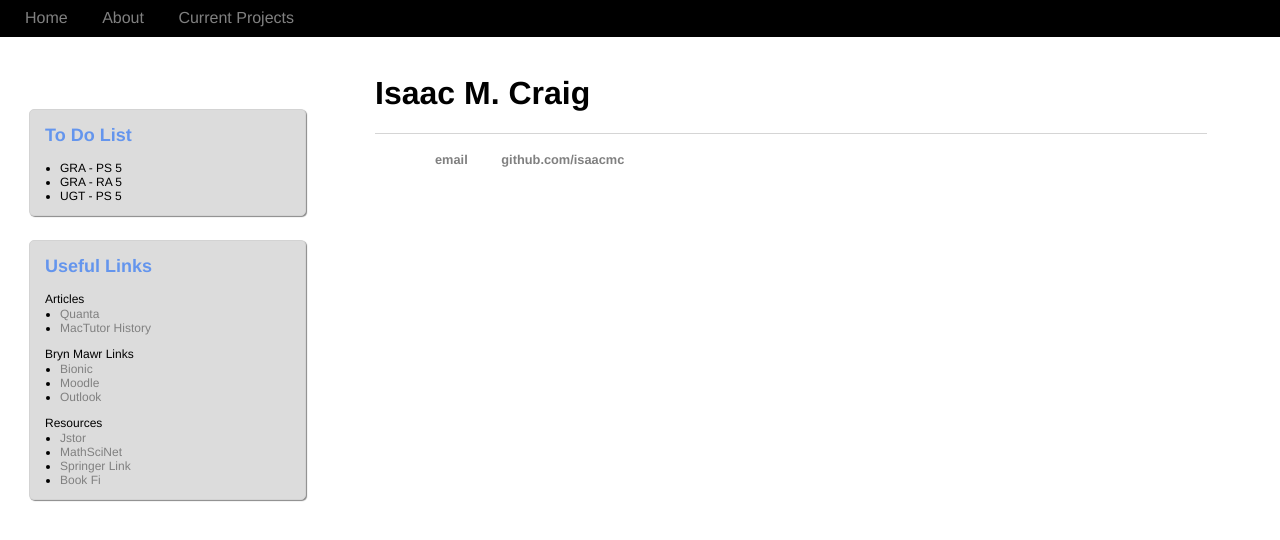
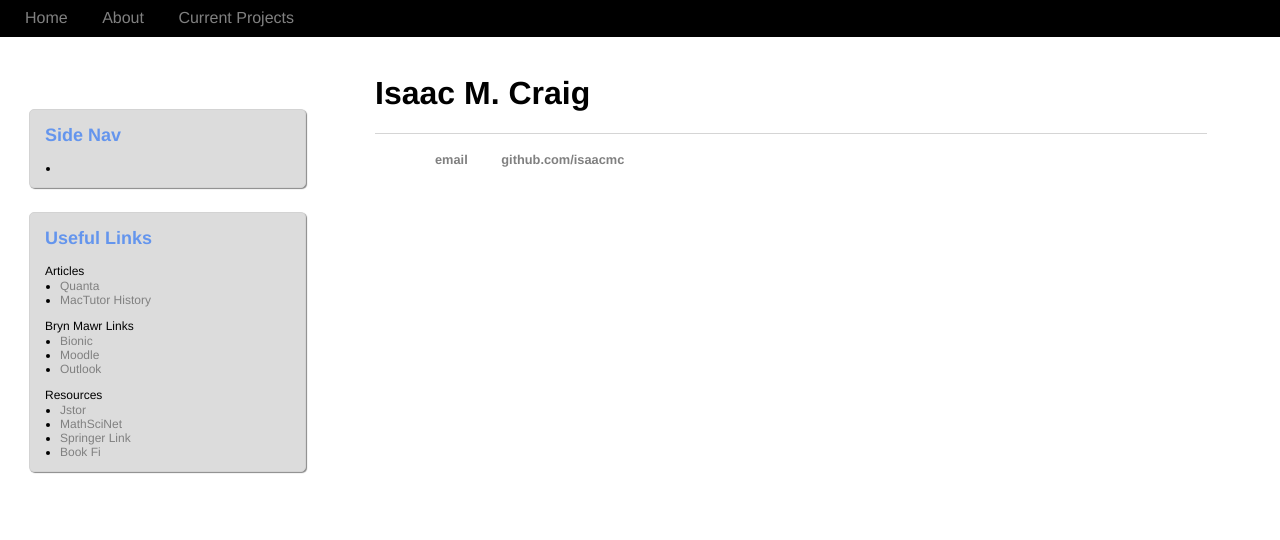
Before and after one commit to isundberg/isaacmc.github.io, a Jekyll site: the page built from index.html, in a window 1280 px wide. Shown: the top 540 px of the page. Built offline with Jekyll 4.4.1, drawn with Linux system fonts in a browser that asks for light colours.

Commit message:
Update default.html

```diff
--- a/_layouts/default.html
+++ b/_layouts/default.html
@@ -19,11 +19,9 @@
 
 				<div>
 					<div id="sidenavContent">
-						<h2 id="title">To Do List</h2>
+						<h2 id="title">Side Nav</h2>
 						<ul id="sideul">
-							<li>GRA - PS 5</li>
-							<li>GRA - RA 5</li>
-							<li>UGT - PS 5</li>
+							<li></li>
 						</ul>
 					</div>
 					<div id="sidenavContent">
```
